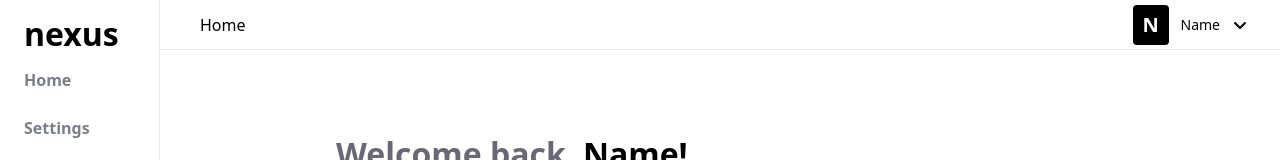
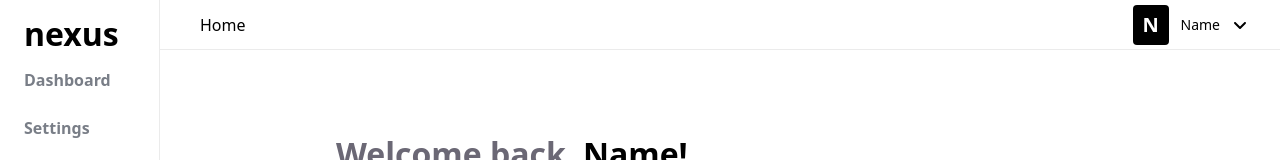
Before and after one commit to mebz2/nexus, a React (Vite) app in the folder client/: page /home in a window 1280 px wide. Shown: the top 160 px of the page. Built offline with nearby package versions, Linux system fonts and the light colour scheme.

Commit message:
renamed home to dashboard in sidebar.

```diff
--- a/client/src/components/Layout/Sidebar.tsx
+++ b/client/src/components/Layout/Sidebar.tsx
@@ -1,4 +1,4 @@
-import { Link, useNavigate } from "react-router-dom";
+import { useNavigate } from "react-router-dom";
 
 const Sidebar = () => {
 	const navigate = useNavigate();
@@ -15,7 +15,7 @@ const Sidebar = () => {
 					className="text-[#797E87] hover:cursor-pointer hover:text-black font-semibold"
 					onClick={() => navigate("/home")}
 				>
-					Home
+					Dashboard
 				</li>
 				<li
 					className="text-[#797E87] hover:cursor-pointer hover:text-black font-semibold"
```
